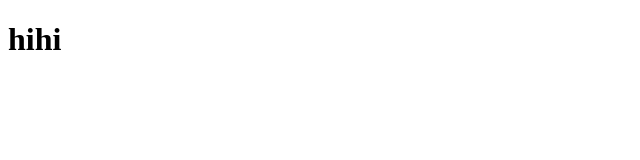
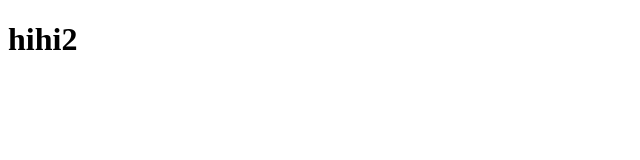
Before and after one commit to seynath/thamidu, a plain HTML site: page index.html in a window 1280 px wide. Shown: the full height of the page, 0-640 px from the left. Drawn offline with Linux system fonts and the light colour scheme.

Commit message:
Update index.html edited

```diff
--- a/index.html
+++ b/index.html
@@ -6,7 +6,7 @@
   <title>Document</title>
 </head>
 <body><h1>
-  hihi
+  hihi2
 </h1>
 
 </body>
```
